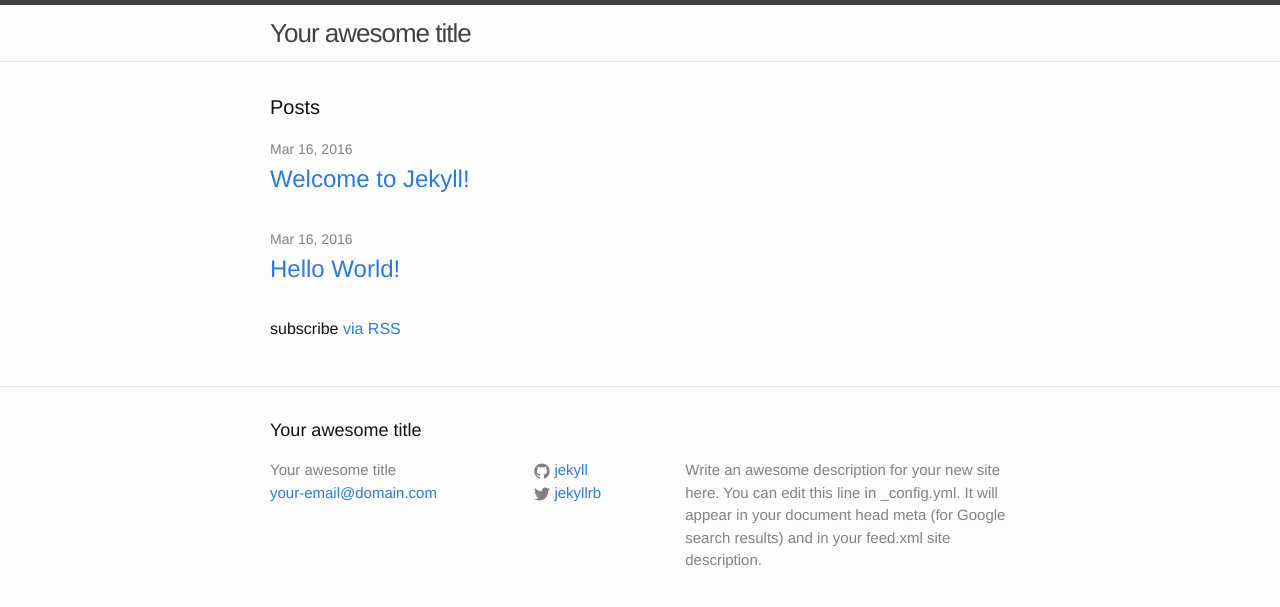
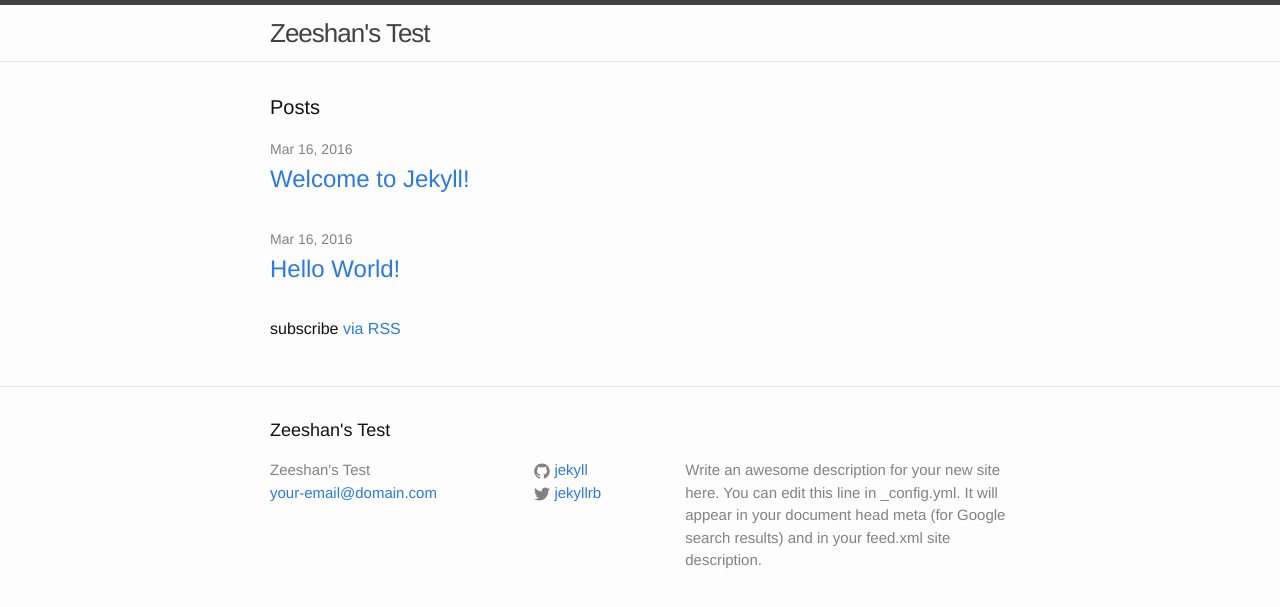
Before and after one commit to Labedlam/new_blog_tutorial, a Jekyll site: the page built from index.html, in a window 1280 px wide. Shown: the top 607 px of the page. Built offline with Jekyll 4.4.1, drawn with Linux system fonts in a browser that asks for light colours.

Commit message:
added title

```diff
--- a/_config.yml
+++ b/_config.yml
@@ -6,7 +6,7 @@
 # 'jekyll serve'. If you change this file, please restart the server process.
 
 # Site settings
-title: Your awesome title
+title: Zeeshan's Test
 email: your-email@domain.com
 description: > # this means to ignore newlines until "baseurl:"
   Write an awesome description for your new site here. You can edit this
```
